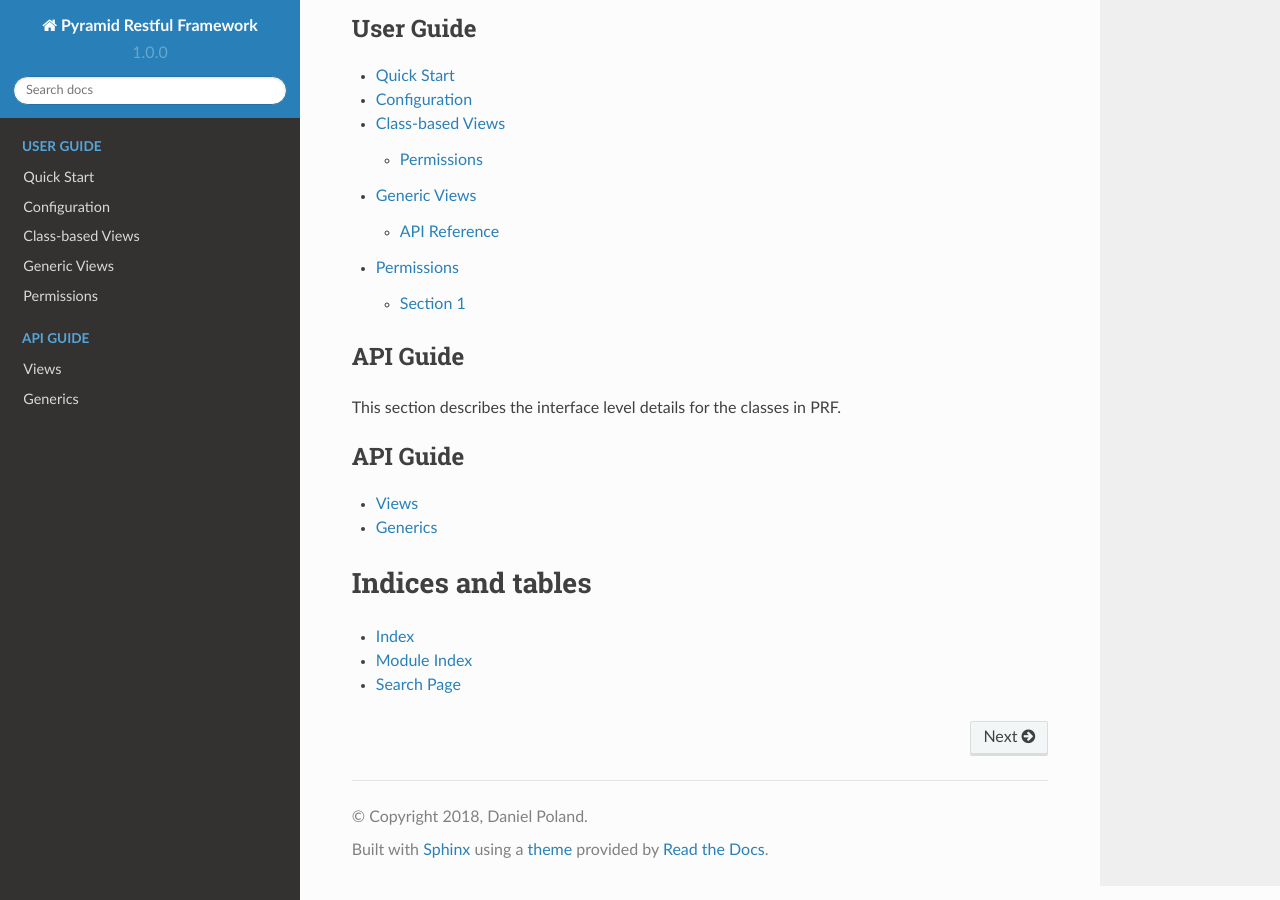
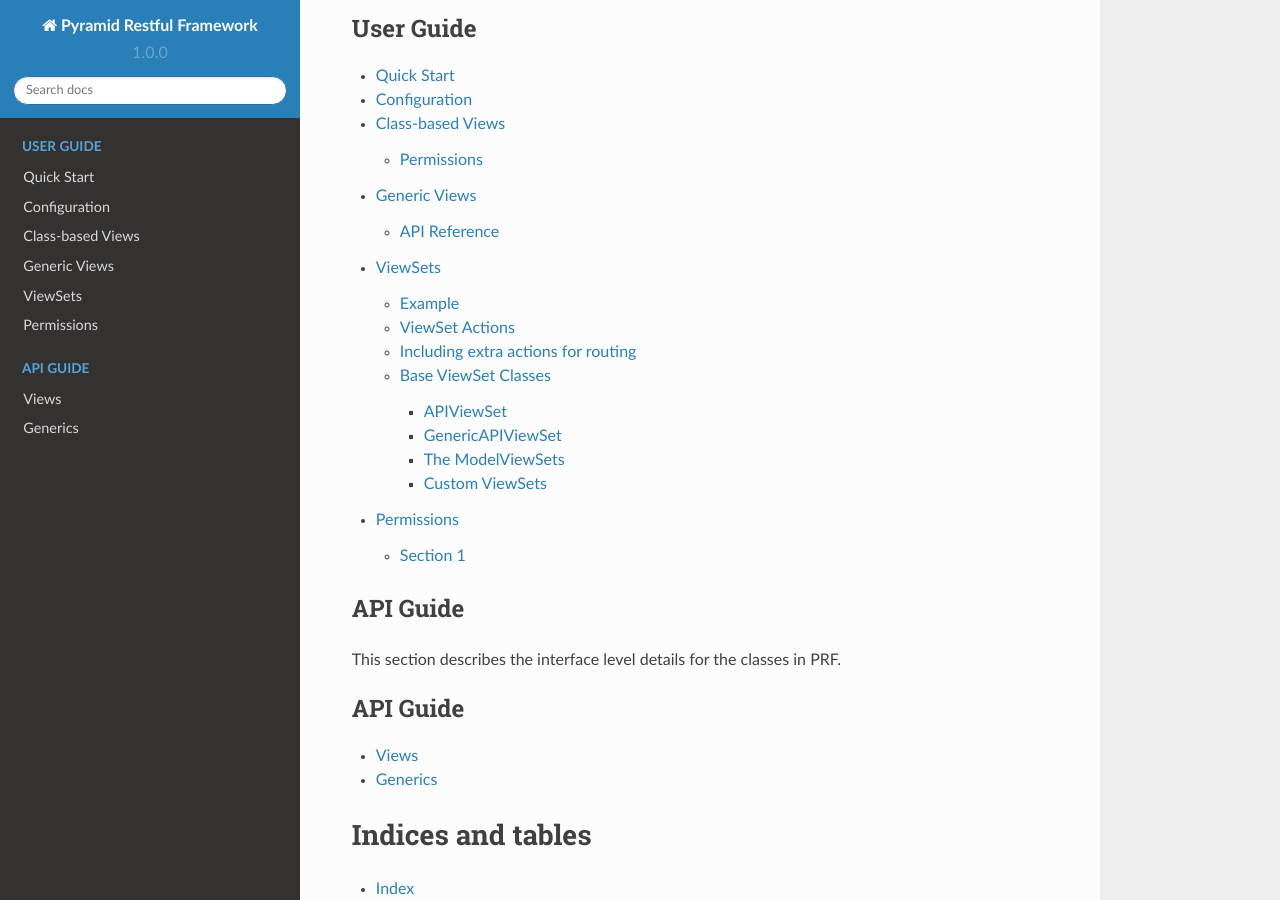
Before and after one commit to danpoland/pyramid-restful-framework, a Sphinx documentation site: the page built from docs/index.rst, in a window 1280 px wide and 900 px high, scrolled down 549 px. Built offline with Sphinx 7.4.7 and the Read the Docs theme 2.0.0, drawn with Linux system fonts in a browser that asks for light colours; some of the changed lines change nothing that is shown.

Commit message:
viewset docs

```diff
--- a/docs/index.rst
+++ b/docs/index.rst
@@ -28,6 +28,7 @@ Its meant to highlight all the features of PRF and how to use them
    user/configuration
    user/views
    user/generics
+   user/viewsets
    user/permissions
 
 API Guide
--- /dev/null
+++ b/docs/user/viewsets.rst
@@ -0,0 +1,211 @@
+ViewSets
+========
+
+A ViewSet is a class-based view that allows you to combine a set of related views into a single class. The most
+typical usage of ViewSets is to combine CRUD operations for a particular model in a single class. ViewSets allow you
+define methods that handle both detail and list operations in a single class. Unlike a ``APIView`` class that defines
+methods such as ``get()`` or ``post()`` a ``APIViewSet`` defines actions like ``retrive()`` and ``create()``.
+
+Example
+-------
+
+Below we define a single ``APIViewSet`` that can be used to retrieve a single user or all the users in the system::
+
+    from pyramid.response import Response
+    from pyramid.httpexceptions import HTTPNotFound
+
+    from pyramid_restful import viewsets
+
+    from myapp.models import User
+    from myyapp.schemas import UserSchema
+
+    class UserViewSet(viewsets.APIViewSet):
+        model = User
+        schema = UserSchema
+
+        def list(self, request):
+            users = request.dbsession.query(User).all()
+            schema = UserSchema()
+            content = schema.dump(users, many=True)[0]
+            return Response(json=content)
+
+
+        def retrieve(self, request, id):
+            user = request.dbsession.query(User).get(id)
+
+            if not user:
+                raise HTTPNotFound()
+
+            schema = UserSchema()
+            content = schema.dump(user)[0]
+            return Response(json=content)
+
+
+To route this view in Pyramid we could bind the view into two different routes::
+
+    from . import views
+
+
+    def includeme(config):
+        config.add_route('user-list', '/users/')
+        config.add_view(views.UserViewSet.as_view({'get': 'list'}), route_name='user-list')
+
+        config.add_route('user-detail', '/users/{id}/')
+        config.add_view(views.UserViewSet.as_view({'get': 'retrieve route_name='user-detail')
+
+
+Typically you wont do this. Instead you would use the `ViewSetRouter` to configure the routes for you::
+
+    from pyramid_restful.routers import ViewSetRouter
+
+    from . import views
+
+
+    def includeme(config):
+        router = ViewSetRouter(config)
+        router.register('users', views.UserViewSet, 'user')
+
+
+
+ViewSet Actions
+---------------
+
+The ``ViewSetRouter`` provides defaults for the standard CRUD actions, as shown below::
+
+    class UserViewSet(viewsets.APIViewSet):
+        """
+        Example empty viewset demonstrating the standard
+        actions that will be handled by a router class.
+        """
+
+        def list(self, request):
+            pass
+
+        def create(self, request):
+            pass
+
+        def retrieve(self, request, id=None):
+            pass
+
+        def update(self, request, id=None):
+            pass
+
+        def partial_update(self, request, id=None):
+            pass
+
+        def destroy(self, request, id=None):
+            pass
+
+
+
+Including extra actions for routing
+-----------------------------------
+
+You can add ad-hoc methods to ViewSets that will automatically be routed by the ``ViewSetRouter`` by using the
+``@detail_route`` or ``@list_route`` decorators. The ``@detail_route`` includes ``id`` in it's url pattern and is used
+for methods that operate on a single instance of model. ``@list_route`` decorator is used for methods that operate on
+many instances of a model.
+
+Example::
+
+    from pyramid.response import Response
+
+    from pyramid_restful.viewsets import ModelCRPDViewSet
+    from pyramid_restful.decorators import list_route, detail_route
+
+    from .models import User
+    from .schemas import UserSchema
+
+    class UserViewSet(ModelCRPDViewSet):
+        model = User
+        schema = UserSchema
+
+        @detail_route(methods=['post'])
+        def lock(request, id):
+            user = request.dbsession.query(User).get(id)
+
+            if not user:
+                raise HTTPNotFound()
+
+            user.is_locked = True
+
+            return Response(status=204)
+
+        @list_route(methods=['get'])
+        def active(request):
+            users = request.dbsession.query(User).filter(User.is_active == True).all()
+            schema = UserSchema()
+            content = schema.dump(users, many=True)[0]
+            return Response(json=content)
+
+By default the router will append the name of method to the url pattern generated. The two decorated routes above would
+result in the following url patterns::
+
+    '/users/{id}/lock'
+    '/users/active'
+
+You can override this behavior by setting the kwarg ``url_path`` on the decorator.
+
+
+Base ViewSet Classes
+--------------------
+
+Generally your not going to need to write your own viewsets. Instead you will use one of the base ViewSet classes
+provided by PRF or use a number of mixin classes in your ViewSet to compose a class that only includes the actions you
+need for a particular resource.
+
+APIViewSet
+^^^^^^^^^^
+
+The ``APIViewSet`` class extends the ``APIView`` class and does not provide any actions by default. You will have to
+add the action methods explicitly to the class. You can use the standard ``APIView`` attributes such as ``permissions``.
+
+GenericAPIViewSet
+^^^^^^^^^^^^^^^^^
+
+The ``GenericAPIViewSet`` class extends `GenericAPIView`` and does not provide any actions by default, but does
+include the base set of generic view behavior, such as the `get_object` and `get_query` methods. To use the class
+you will typically mixin the actions you need from the mixins module or write the action methods explicitly.
+
+
+The ModelViewSets
+^^^^^^^^^^^^^^^^^
+
+PRF provide you with several ModelViewSet implementations. ModelViewSets are simply classes in which several
+action mixins are combined with GenericAPIViewSet. They provide all the functionality that comes with a
+``GenericAPIView``, such as the ``filter_classes`` and ``permission_classes`` attributes and well as the `get_query`
+and `get_object` methods. The base ModelViewSets provided by PRF along with their default actions are listed below:
+
+    - ReadOnlyModelViewSet: ``list()``, ``retrieve()``
+    - ModelCRUDViewSet: ``list()``, ``create()``, ``retrieve()``, ``update()``, ``destroy()``
+    - ModelCRPDViewSet: ``list()``, ``create()``, ``retrieve()``, ``partial_update()``, ``destroy()``
+    - ModelCRUPDViewSet: ``list()``, ``create()``, ``retrieve()``, ``update()``, ``partial_update()``, ``destroy()``
+
+Custom ViewSets
+^^^^^^^^^^^^^^^
+
+If one of the predefined ViewSets doesn't meet your needs you can always compose your own ViewSet and override its
+actions.
+
+Example::
+
+    from pyramid_restful import mixins
+    from pyramid_restful import viewsets
+
+    from .models import User
+    from .schema import UserSchema
+
+    class UserViewSet(mixins.CreateModelMixin,
+                      mixins.RetrieveModelMixin,
+                      mixins.UpdateModelMixin):
+
+        model = User
+        schema = UserSchema
+
+        def get_query():
+            """
+            Restrict user to the authenticated user.
+            """
+
+            return super(UserViewSet, self).get_query() \
+                .filter(User.id == request.user.id)
```
